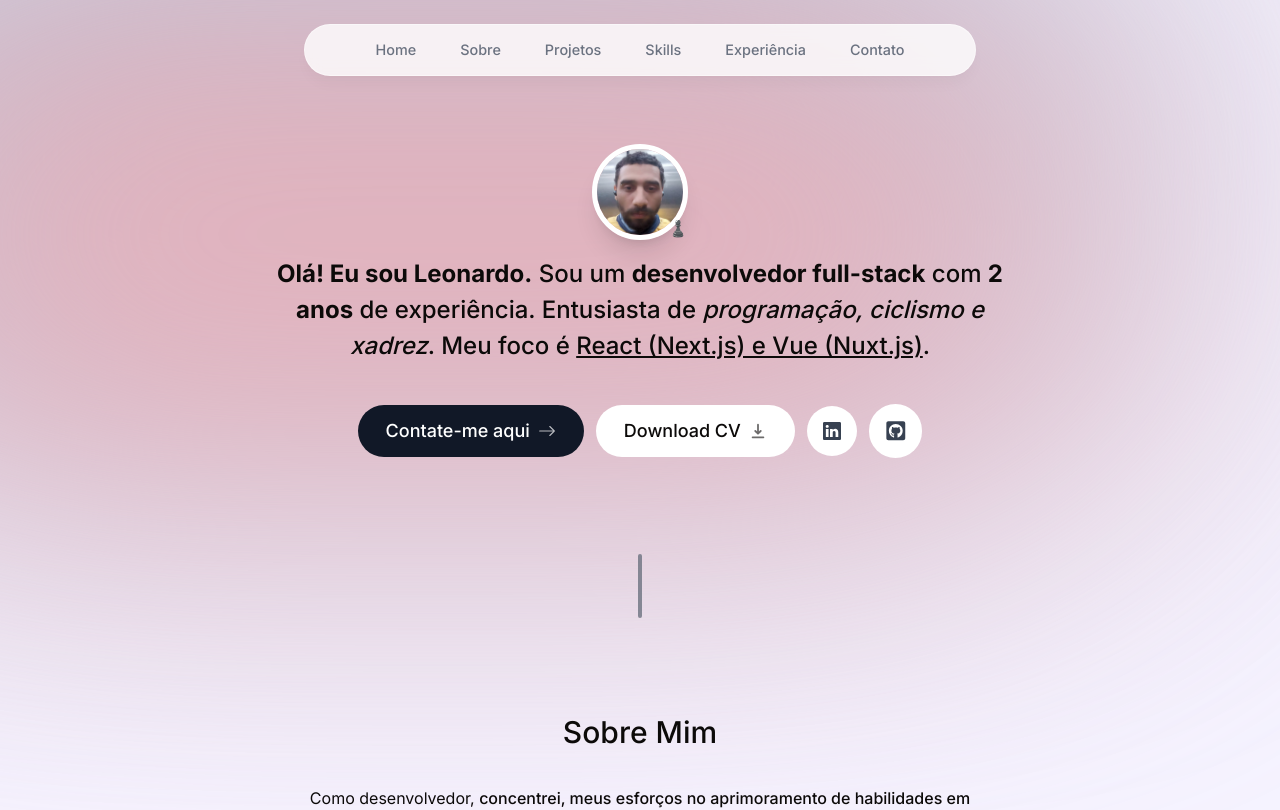
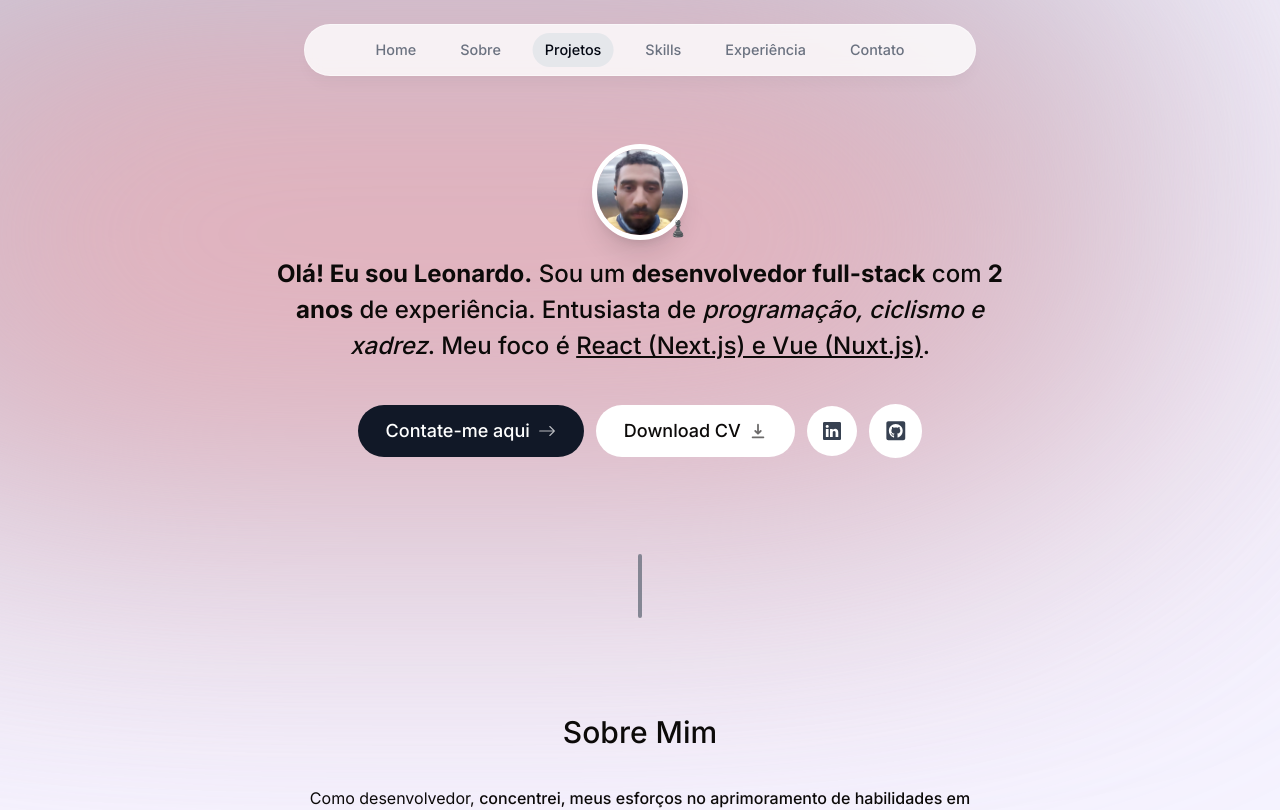
Before and after one commit to caritas-html/portfolio-page, a Next.js app: page / in a window 1280 px wide. Shown: the top 810 px of the page. Built offline with nearby package versions, Linux system fonts and the light colour scheme.

Commit message:
feat: add functionalities in header component

```diff
--- a/app/layout.tsx
+++ b/app/layout.tsx
@@ -1,6 +1,7 @@
 import Header from "@/components/header";
 import "./globals.css";
 import { Inter } from "next/font/google";
+import ActiveSectionContextProvider from "@/context/active-section-context";
 
 const inter = Inter({ subsets: ["latin"] });
 
@@ -15,14 +16,16 @@
   children: React.ReactNode;
 }) {
   return (
-    <html lang="en">
+    <html lang="en" className="!scroll-smooth">
       <body
         className={`${inter.className} bg-violet-50 text-stone-950 pt-28 sm:pt-36`}
       >
         <div className="bg-[#95b8d1] absolute top-[-6rem] -z-10 right-[11rem] h-[31.25rem] w-[31.25rem] rounded-full blur-[10rem] sm:w-[86.75rem]"></div>
         <div className="bg-[#edafb8] absolute top-[-1rem] -z-10 left-[-35rem] h-[31.25rem] w-[50rem] rounded-full blur-[10rem] sm:w-[86.75rem] md:left-[-33rem] lg:left-[-28rem] xl:left-[-15rem] 2x1:left-[-5rem]"></div>
-        <Header />
-        {children}
+        <ActiveSectionContextProvider>
+          <Header />
+          {children}
+        </ActiveSectionContextProvider>
       </body>
     </html>
   );
--- a/components/about.tsx
+++ b/components/about.tsx
@@ -3,16 +3,21 @@
 import React from "react";
 import SectionHeading from "./section-heading";
 import { motion } from "framer-motion";
+import useSectionInView from "@/lib/hooks";
 
 export default function About() {
+  const { ref } = useSectionInView("Sobre");
+
   return (
     <motion.section
-      className="mb-28 max-w-[45rem] text-center leading-8 sm:mb-40"
+      ref={ref}
+      className="mb-28 max-w-[45rem] text-center leading-8 sm:mb-40 scroll-mt-28"
       initial={{ opacity: 0, y: 100 }}
       animate={{ opacity: 100, y: 0 }}
       transition={{
         delay: 0.175,
       }}
+      id="about"
     >
       <SectionHeading>Sobre mim</SectionHeading>
       <p className="mb-3">
--- a/components/header.tsx
+++ b/components/header.tsx
@@ -4,8 +4,13 @@
 import { motion } from "framer-motion";
 import { links } from "@/lib/data";
 import Link from "next/link";
+import clsx from "clsx";
+import { useActiveSectionContext } from "@/context/active-section-context";
 
 export default function Header() {
+  const { activeSection, setActiveSection, setTimeOfLastClick } =
+    useActiveSectionContext();
+
   return (
     <header className="z-[999] relative">
       <motion.div
@@ -18,15 +23,36 @@
           {links.map((link) => (
             <motion.li
               key={link.hash}
-              className="h-3/4 flex items-center justify-center"
+              className="h-3/4 flex items-center justify-center relative"
               initial={{ y: -100, opacity: 0 }}
               animate={{ y: 0, opacity: 1 }}
             >
               <Link
-                className="flex w-full items-center justify-center px-3 py-3 hover:text-gray-950 transition"
+                className={clsx(
+                  "flex w-full items-center justify-center px-3 py-3 hover:text-gray-950 transition",
+                  {
+                    "text-gray-950": activeSection === link.name,
+                  }
+                )}
                 href={link.hash}
+                onClick={() => {
+                  setActiveSection(link.name);
+                  setTimeOfLastClick(Date.now());
+                }}
               >
                 {link.name}
+
+                {link.name === activeSection && (
+                  <motion.span
+                    className="bg-gray-200 rounded-full absolute inset-0 -z-10"
+                    layoutId="activeSection"
+                    transition={{
+                      type: "spring",
+                      stiffness: 380,
+                      damping: 30,
+                    }}
+                  ></motion.span>
+                )}
               </Link>
             </motion.li>
           ))}
--- a/components/intro.tsx
+++ b/components/intro.tsx
@@ -9,10 +9,17 @@
 import { BsArrowRight, BsLinkedin } from "react-icons/bs";
 import { HiDownload } from "react-icons/hi";
 import { FaGithubSquare } from "react-icons/fa";
+import useSectionInView from "@/lib/hooks";
 
 export default function Intro() {
+  const { ref } = useSectionInView("Home", 0.5);
+
   return (
-    <section className="mb-28 max-w-[50rem] text-center sm:mb-0">
+    <section
+      ref={ref}
+      className="mb-28 max-w-[50rem] text-center sm:mb-0 scroll-mt-[100rem]"
+      id="home"
+    >
       <div className="flex items-center justify-center">
         <div className="relative">
           <motion.div
--- a/components/projects.tsx
+++ b/components/projects.tsx
@@ -1,11 +1,16 @@
+"use client";
+
 import React from "react";
 import SectionHeading from "./section-heading";
 import { projectsData } from "@/lib/data";
 import Project from "./project";
+import useSectionInView from "@/lib/hooks";
 
 export default function Projects() {
+  const { ref } = useSectionInView("Projetos", 0.5);
+
   return (
-    <section>
+    <section ref={ref} id="projects" className="scroll-mt-28">
       <SectionHeading>Projetos</SectionHeading>
       <div>
         {projectsData.map((project, index) => (
--- /dev/null
+++ b/context/active-section-context.tsx
@@ -0,0 +1,51 @@
+"use client";
+
+import React, { useState, createContext, useContext } from "react";
+import type { SectionName } from "@/lib/types";
+
+type ActiveSectionContextProviderProps = {
+  children: React.ReactNode;
+};
+
+type ActiveSectionContentType = {
+  activeSection: SectionName;
+  setActiveSection: React.Dispatch<React.SetStateAction<SectionName>>;
+  timeOfLastClick: number;
+  setTimeOfLastClick: React.Dispatch<React.SetStateAction<number>>;
+};
+
+export const ActiveSectionContext =
+  createContext<ActiveSectionContentType | null>(null);
+
+export default function ActiveSectionContextProvider({
+  children,
+}: ActiveSectionContextProviderProps) {
+  const [activeSection, setActiveSection] =
+    useState<SectionName>("Home");
+
+  const [timeOfLastClick, setTimeOfLastClick] = useState(0);
+
+  return (
+    <ActiveSectionContext.Provider
+      value={{
+        activeSection,
+        setActiveSection,
+        timeOfLastClick,
+        setTimeOfLastClick,
+      }}
+    >
+      {children}
+    </ActiveSectionContext.Provider>
+  );
+}
+
+export function useActiveSectionContext() {
+  const context = useContext(ActiveSectionContext);
+
+  if (context === null) {
+    throw new Error(
+      "useActiveSectionContext should be used within an ActiveSectionContextProvider"
+    );
+  }
+  return context;
+}
--- /dev/null
+++ b/lib/hooks.ts
@@ -0,0 +1,26 @@
+import { useActiveSectionContext } from "@/context/active-section-context";
+import { useEffect } from "react";
+import { useInView } from "react-intersection-observer";
+import type { SectionName } from "./types";
+
+export default function useSectionInView(
+  sectionName: SectionName,
+  threshold = 0.75
+) {
+  const { ref, inView } = useInView({
+    threshold,
+  });
+
+  const { setActiveSection, timeOfLastClick } =
+    useActiveSectionContext();
+
+  useEffect(() => {
+    if (inView && Date.now() - timeOfLastClick > 1000) {
+      setActiveSection(sectionName);
+    }
+  }, [inView, setActiveSection, timeOfLastClick, sectionName]);
+
+  return {
+    ref,
+  };
+}
--- /dev/null
+++ b/lib/types.ts
@@ -0,0 +1,3 @@
+import { links } from "./data";
+
+export type SectionName = (typeof links)[number]["name"];
--- a/package.json
+++ b/package.json
@@ -13,6 +13,7 @@
     "@types/react": "18.2.61",
     "@types/react-dom": "18.2.19",
     "autoprefixer": "10.4.18",
+    "clsx": "^2.1.0",
     "eslint": "8.57.0",
     "eslint-config-next": "14.1.1",
     "framer-motion": "^11.0.8",
@@ -21,6 +22,7 @@
     "react": "18.2.0",
     "react-dom": "18.2.0",
     "react-icons": "^5.0.1",
+    "react-intersection-observer": "^9.8.1",
     "tailwindcss": "3.4.1",
     "typescript": "5.3.3"
   }
```
Also changed, not shown: 1 other file (tests, documents, lock files or other folders).
